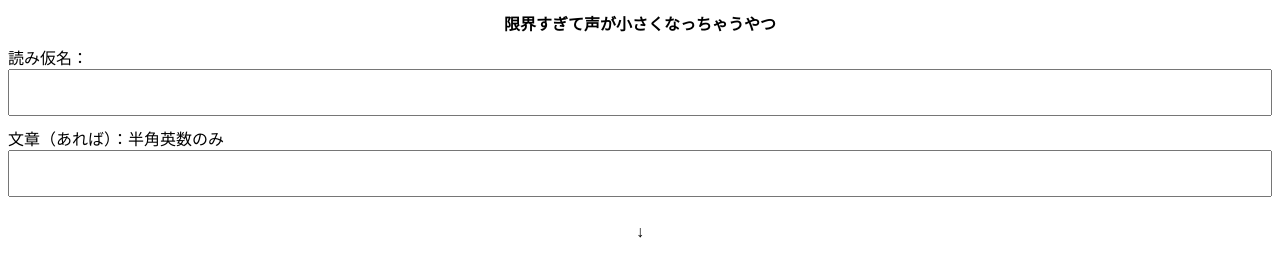
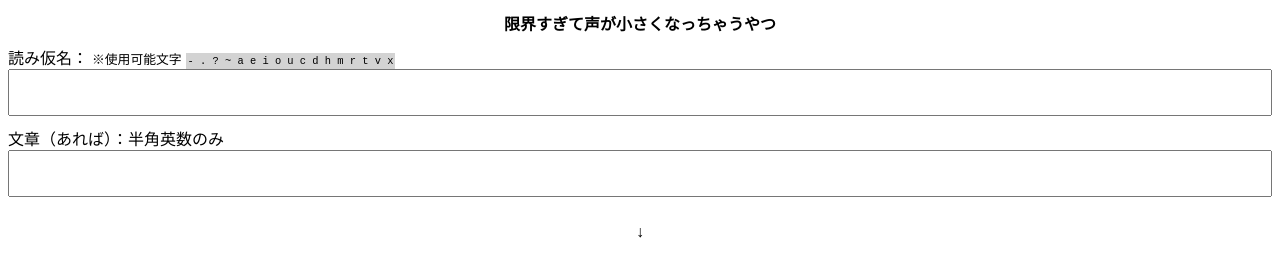
Before and after one commit to noonworks/genkai, a website: page docs/index.html in a window 1280 px wide. Shown: the top 256 px of the page. Drawn offline with Linux system fonts and the light colour scheme.

Commit message:
Add char list.

```diff
--- a/docs/index.html
+++ b/docs/index.html
@@ -24,6 +24,15 @@
         p {
             text-align: center;
         }
+        span.note {
+            margin: 0;
+            font-size: 0.8em;
+        }
+        span.note code {
+            padding: 2px;
+            margin: 0 4px;
+            background-color:lightgray;
+        }
     </style>
 </head>
 
@@ -31,6 +40,7 @@
     <h1>限界すぎて声が小さくなっちゃうやつ</h1>
     <form>
         <label for="yomigana">読み仮名：</label>
+        <span class="note">※使用可能文字<code id="charlist"></code></span>
         <input type="text" name="yomigana" id="yomigana" />
         <label for="bunshou">文章（あれば）：半角英数のみ</label>
         <input type="text" name="bunshou" id="bunshou" />
--- a/docs/index.js
+++ b/docs/index.js
@@ -80,5 +80,9 @@ function initialize() {
         bunshouInput.addEventListener('keyup', debounceOnChange);
         bunshouInput.addEventListener('blur', debounceOnChange);
     }
+    var charlist = document.querySelector('#charlist');
+    if (charlist) {
+        charlist.innerText = Object.getOwnPropertyNames(CharMap).join(' ');
+    }
 }
 document.addEventListener('DOMContentLoaded', initialize);
--- a/index.ts
+++ b/index.ts
@@ -78,6 +78,10 @@ function initialize() {
     bunshouInput.addEventListener('keyup', debounceOnChange);
     bunshouInput.addEventListener('blur', debounceOnChange);
   }
+  const charlist: HTMLSpanElement | null = document.querySelector('#charlist');
+  if (charlist) {
+    charlist.innerText = Object.getOwnPropertyNames(CharMap).join(' ');
+  }
 }
 
 document.addEventListener('DOMContentLoaded', initialize);
```
